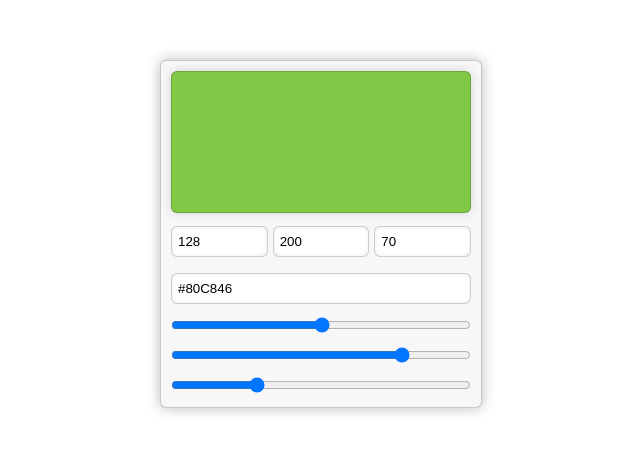
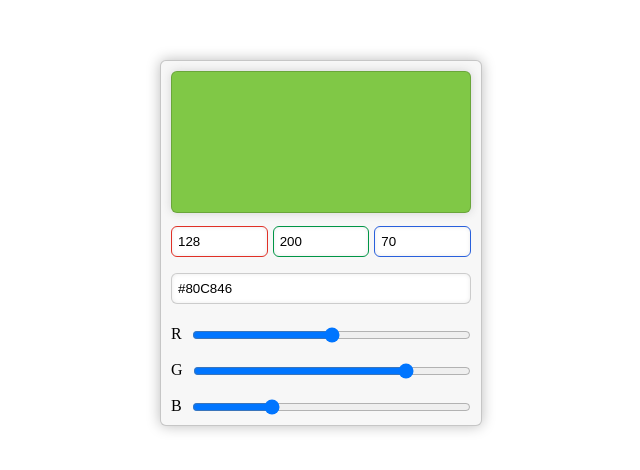
Before and after one commit to damianzolkos/color-picker, a plain HTML site: page index.html in a window 1280 px wide. Shown: the whole page, without its empty margins (319-959 px from the left). Drawn offline with nearby package versions, Linux system fonts and the light colour scheme.

Commit message:
Color indicators added

```diff
--- a/index.html
+++ b/index.html
@@ -11,16 +11,16 @@
     <div id="wrapper">
         <div id="display"></div>
         <div class="flex">
-            <input type="number" min="0" max="255" class="text sidebyside" id="red" v-model:value="red" v-on:input="change">
-            <input type="number" min="0" max="255" class="text sidebyside" id="green" v-model:value="green" v-on:input="change">
-            <input type="number" min="0" max="255" class="text sidebyside" id="blue" v-model:value="blue" v-on:input="change">
+            <input type="number" min="0" max="255" class="text sidebyside" id="red" v-model:value="red" v-on:input="change" style="border: 1px solid #E03026;">
+            <input type="number" min="0" max="255" class="text sidebyside" id="green" v-model:value="green" v-on:input="change" style="border: 1px solid #009546;">
+            <input type="number" min="0" max="255" class="text sidebyside" id="blue" v-model:value="blue" v-on:input="change" style="border: 1px solid #2960DC;">
         </div>
         <div class="flex">
             <input type="text" v-model:value="hex" class="text" id="hex" v-on:input="hexToInt">
         </div>
-        <input type="range" v-model:value="red" min="0" max="255" id="red" class="range" v-on:input="change">
-        <input type="range" v-model:value="green" min="0" max="255" id="green" class="range" v-on:input="change">
-        <input type="range" v-model:value="blue" min="0" max="255" id="blue" class="range" v-on:input="change">
+        <div class="flex"><span style="margin-right: 10px;">R</span><input type="range" v-model:value="red" min="0" max="255" id="red" class="range" v-on:input="change"></div>
+        <div class="flex"><span style="margin-right: 10px;">G</span><input type="range" v-model:value="green" min="0" max="255" id="green" class="range" v-on:input="change"></div>
+        <div class="flex"><span style="margin-right: 10px;">B</span><input type="range" v-model:value="blue" min="0" max="255" id="blue" class="range" v-on:input="change"></div>
     </div>
     <script>
         var data = {
@@ -110,8 +110,7 @@
             width: calc(100% - 14px);
             box-shadow: inset 0 0 4px #ebebeb;
         }
-        .text:nth-child(2)
-        {
+        .text:nth-child(2) {
             margin: 3px 5px;
         }
         .range {
@@ -120,6 +119,7 @@
         .flex {
             display: flex;
             margin-top: 10px;
+            align-items: flex-end;
         }
         #display {
             min-height: 140px;
```
